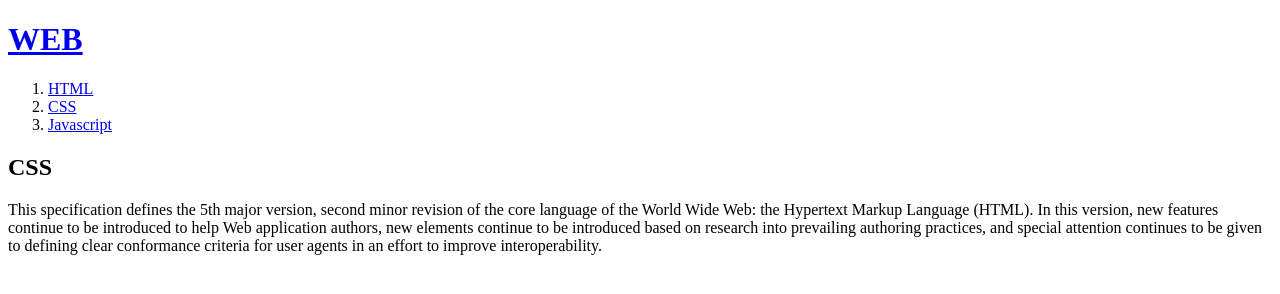
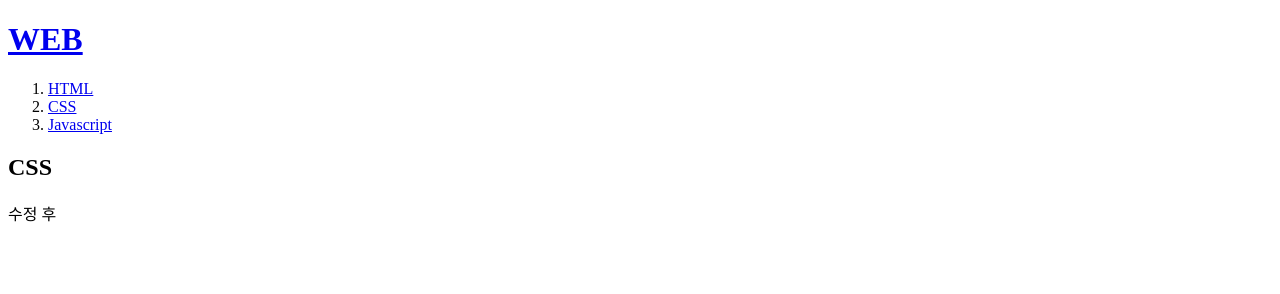
Before and after one commit to mathew0216/web1, a plain HTML site: page 2.html in a window 1280 px wide. Drawn offline with Linux system fonts and the light colour scheme.

Commit message:
after change

```diff
--- a/2.html
+++ b/2.html
@@ -12,7 +12,7 @@
     <li><a href="3.html">Javascript</a></li>
   </ol>
   <h2>CSS</h2>
-  <p>This specification defines the 5th major version, second minor revision of the core language of the World Wide Web: the Hypertext Markup Language (HTML). In this version, new features continue to be introduced to help Web application authors, new elements continue to be introduced based on research into prevailing authoring practices, and special attention continues to be given to defining clear conformance criteria for user agents in an effort to improve interoperability.
+  <p> 수정 후
   </p>
-</body>
+  </body>
 </html>
```
